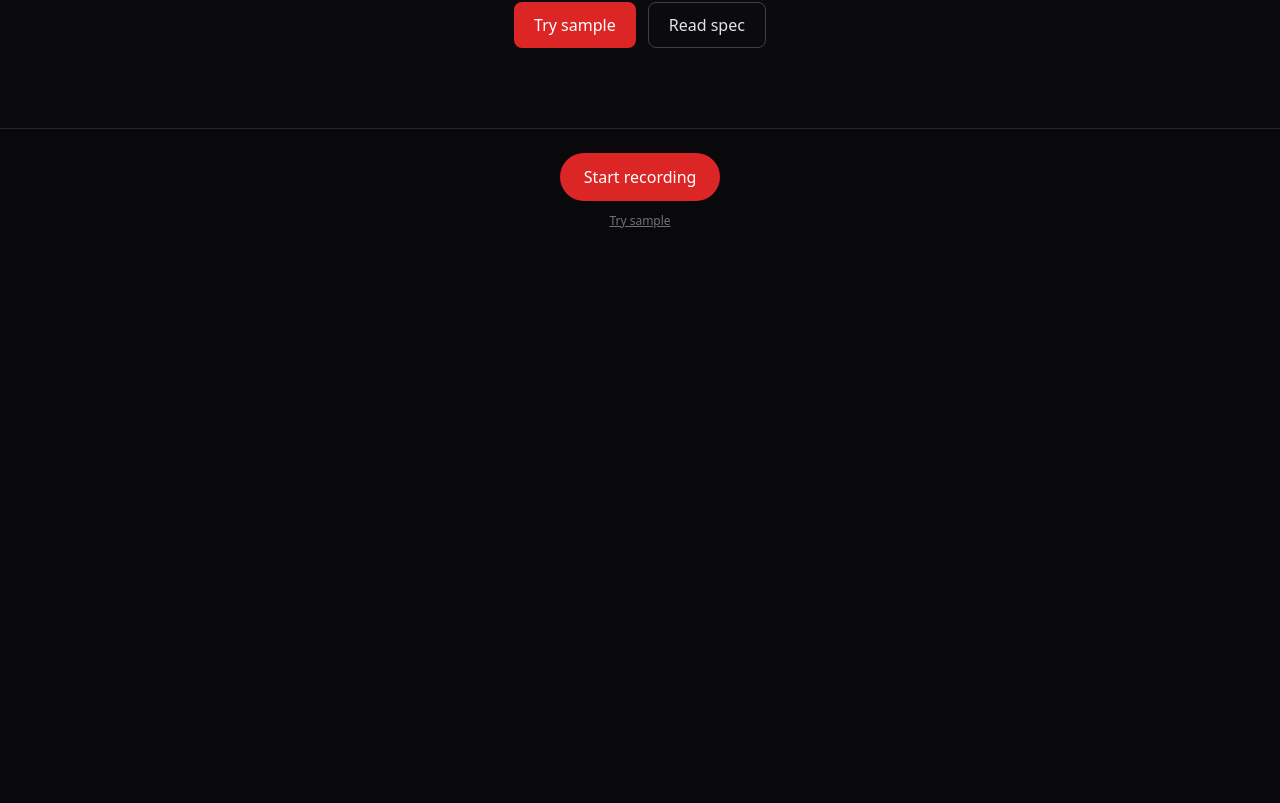
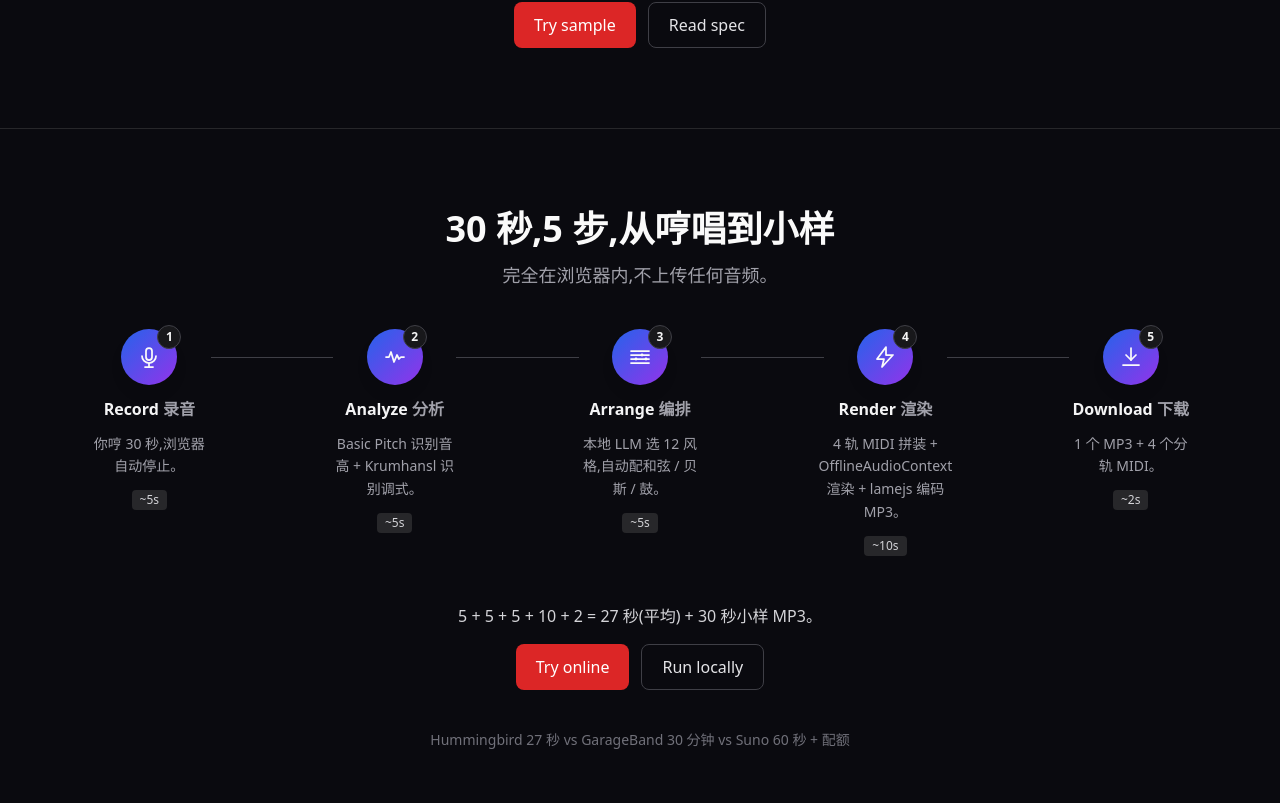
Before and after one commit to kevin12369/hummingbird, a Next.js app in the folder apps/web/: page /hummingbird/ in a window 1280 px wide. Shown: the part 1697-2500 px from the top of the page. Before the commit the page ends 1950 px from the top, so only its background shows below. Built offline with nearby package versions, Linux system fonts and the light colour scheme.

Commit message:
feat(web): v2 P0-3 How It Works 5 步流程段(Record → Analyze → Arrange → Render → Download = 27 秒)

```diff
--- /dev/null
+++ b/apps/web/components/HowItWorks.tsx
@@ -0,0 +1,154 @@
+import React from 'react';
+import { Step } from './HowItWorks/Step';
+import { StepConnector } from './HowItWorks/StepConnector';
+import {
+  MicIcon,
+  WaveformIcon,
+  ChordSheetIcon,
+  RenderIcon,
+  DownloadIcon,
+} from './HowItWorks/icons';
+
+interface StepConfig {
+  index: number;
+  title: string;
+  titleZh: string;
+  description: string;
+  durationSec: number;
+  icon: React.ReactNode;
+}
+
+const STEPS: StepConfig[] = [
+  {
+    index: 1,
+    title: 'Record',
+    titleZh: '录音',
+    description: '你哼 30 秒,浏览器自动停止。',
+    durationSec: 5,
+    icon: <MicIcon />,
+  },
+  {
+    index: 2,
+    title: 'Analyze',
+    titleZh: '分析',
+    description: 'Basic Pitch 识别音高 + Krumhansl 识别调式。',
+    durationSec: 5,
+    icon: <WaveformIcon />,
+  },
+  {
+    index: 3,
+    title: 'Arrange',
+    titleZh: '编排',
+    description: '本地 LLM 选 12 风格,自动配和弦 / 贝斯 / 鼓。',
+    durationSec: 5,
+    icon: <ChordSheetIcon />,
+  },
+  {
+    index: 4,
+    title: 'Render',
+    titleZh: '渲染',
+    description: '4 轨 MIDI 拼装 + OfflineAudioContext 渲染 + lamejs 编码 MP3。',
+    durationSec: 10,
+    icon: <RenderIcon />,
+  },
+  {
+    index: 5,
+    title: 'Download',
+    titleZh: '下载',
+    description: '1 个 MP3 + 4 个分轨 MIDI。',
+    durationSec: 2,
+    icon: <DownloadIcon />,
+  },
+];
+
+const TOTAL_SEC = STEPS.reduce((acc, s) => acc + s.durationSec, 0);
+
+/**
+ * "How It Works" section for the landing page.
+ *
+ * Visualizes the 5 pipeline steps (Record → Analyze → Arrange → Render → Download)
+ * as a horizontal timeline on md+ and a stacked column on mobile. Includes a
+ * summary line with the total seconds, two CTAs, and a one-line comparison
+ * hint against GarageBand / Suno.
+ */
+export function HowItWorks() {
+  return (
+    <section
+      className="bg-[#0a0a0f] border-b border-zinc-800"
+      aria-labelledby="how-it-works-title"
+      data-testid="how-it-works"
+    >
+      <div className="max-w-6xl mx-auto px-6 py-20 flex flex-col gap-10">
+        {/* Header */}
+        <div className="text-center max-w-3xl mx-auto space-y-3">
+          <h2
+            id="how-it-works-title"
+            className="text-3xl md:text-4xl font-bold text-zinc-50"
+          >
+            30 秒,5 步,从哼唱到小样
+          </h2>
+          <p className="text-zinc-400 text-base md:text-lg">
+            完全在浏览器内,不上传任何音频。
+          </p>
+        </div>
+
+        {/* Steps row: connectors interleaved between steps on md+,
+            stacked single-column on mobile. */}
+        <div
+          className="flex flex-col md:flex-row md:items-start gap-6 md:gap-0"
+          data-testid="how-it-works-steps"
+        >
+          {STEPS.map((s, i) => (
+            <React.Fragment key={s.index}>
+              <Step
+                index={s.index}
+                title={s.title}
+                titleZh={s.titleZh}
+                description={s.description}
+                durationLabel={`~${s.durationSec}s`}
+                icon={s.icon}
+              />
+              {i < STEPS.length - 1 && <StepConnector />}
+            </React.Fragment>
+          ))}
+        </div>
+
+        {/* Total + CTAs */}
+        <div className="flex flex-col items-center gap-4 pt-2">
+          <p className="text-zinc-300 text-sm md:text-base text-center">
+            5 + 5 + 5 + 10 + 2 = <span data-testid="how-it-works-total">{TOTAL_SEC}</span> 秒(平均)
+            + 30 秒小样 MP3。
+          </p>
+          <div className="flex flex-wrap gap-3 justify-center">
+            <a
+              href="#demo"
+              className="inline-flex items-center gap-2 bg-red-600 hover:bg-red-500 text-white px-5 py-2.5 rounded-lg font-medium transition-colors"
+              data-testid="how-it-works-cta-try"
+            >
+              Try online
+            </a>
+            <a
+              href="https://github.com/kevin12369/hummingbird"
+              className="inline-flex items-center gap-2 border border-zinc-700 hover:border-zinc-500 text-zinc-200 px-5 py-2.5 rounded-lg font-medium transition-colors"
+              target="_blank"
+              rel="noopener noreferrer"
+              data-testid="how-it-works-cta-gh"
+            >
+              Run locally
+            </a>
+          </div>
+        </div>
+
+        {/* Comparison hint */}
+        <p
+          className="text-center text-xs md:text-sm text-zinc-500"
+          data-testid="how-it-works-compare"
+        >
+          Hummingbird {TOTAL_SEC} 秒 vs GarageBand 30 分钟 vs Suno 60 秒 + 配额
+        </p>
+      </div>
+    </section>
+  );
+}
+
+export default HowItWorks;
--- /dev/null
+++ b/apps/web/components/HowItWorks/Step.tsx
@@ -0,0 +1,62 @@
+import React from 'react';
+
+export interface StepProps {
+  index: number;            // 1-based
+  title: string;            // "Record"
+  titleZh: string;          // "录音"
+  description: string;      // 1-sentence description
+  durationLabel: string;    // "~5s"
+  icon: React.ReactNode;    // inline SVG
+}
+
+/**
+ * Single cell of the 5-step timeline.
+ *
+ * Vertical layout:
+ *   [ icon + number badge in a 14x14 gradient circle ]
+ *   title (English + Chinese)
+ *   description (1 line)
+ *   duration chip
+ *
+ * Connector lines between steps live in <StepConnector /> and are siblings
+ * inside the parent flex row, so they're easy to skip on the last step.
+ */
+export function Step({
+  index,
+  title,
+  titleZh,
+  description,
+  durationLabel,
+  icon,
+}: StepProps) {
+  return (
+    <div
+      className="relative flex flex-col items-center text-center gap-3 flex-1 min-w-0"
+      data-testid="how-it-works-step"
+      data-step-index={index}
+    >
+      {/* Gradient circle with icon + 1-based number badge */}
+      <div className="relative flex items-center justify-center w-14 h-14 rounded-full bg-gradient-to-br from-blue-600 to-purple-600 shadow-lg text-white">
+        <span className="absolute -top-1 -right-1 inline-flex items-center justify-center w-6 h-6 text-xs font-semibold rounded-full bg-zinc-900 border border-zinc-700 text-zinc-100">
+          {index}
+        </span>
+        <span className="text-zinc-50">{icon}</span>
+      </div>
+
+      {/* Title */}
+      <span className="text-base font-semibold text-zinc-100">
+        {title} <span className="text-zinc-400">{titleZh}</span>
+      </span>
+
+      {/* Description */}
+      <p className="text-sm text-zinc-400 leading-relaxed max-w-[14rem]">
+        {description}
+      </p>
+
+      {/* Duration chip */}
+      <span className="bg-zinc-800 text-zinc-300 px-2 py-0.5 rounded text-xs">
+        {durationLabel}
+      </span>
+    </div>
+  );
+}
--- /dev/null
+++ b/apps/web/components/HowItWorks/StepConnector.tsx
@@ -0,0 +1,15 @@
+import React from 'react';
+
+/**
+ * Horizontal connector line between two steps on md+ screens.
+ * On mobile (stacked layout) the connector is hidden via CSS.
+ */
+export function StepConnector() {
+  return (
+    <div
+      aria-hidden="true"
+      className="hidden md:block flex-1 h-px bg-zinc-700 self-start mt-7"
+      data-testid="how-it-works-connector"
+    />
+  );
+}
--- /dev/null
+++ b/apps/web/components/HowItWorks/icons.tsx
@@ -0,0 +1,84 @@
+import React from 'react';
+
+/**
+ * 5 inline SVG icons used by the HowItWorks timeline.
+ *
+ * Why inline SVG instead of emoji:
+ * - Emoji fonts render inconsistently across macOS / Windows / Linux / mobile.
+ * - Inline SVG uses currentColor so the parent text color drives the stroke.
+ *
+ * All icons are 24x24, stroke-based, and use strokeWidth=1.75.
+ */
+
+interface IconProps {
+  className?: string;
+}
+
+function baseProps(className?: string) {
+  return {
+    width: 24,
+    height: 24,
+    viewBox: '0 0 24 24',
+    fill: 'none',
+    stroke: 'currentColor',
+    strokeWidth: 1.75,
+    strokeLinecap: 'round' as const,
+    strokeLinejoin: 'round' as const,
+    className,
+    'aria-hidden': true,
+  };
+}
+
+export function MicIcon({ className }: IconProps) {
+  return (
+    <svg {...baseProps(className)}>
+      <rect x="9" y="3" width="6" height="12" rx="3" />
+      <path d="M5 11a7 7 0 0 0 14 0" />
+      <line x1="12" y1="18" x2="12" y2="22" />
+      <line x1="8" y1="22" x2="16" y2="22" />
+    </svg>
+  );
+}
+
+export function WaveformIcon({ className }: IconProps) {
+  // Stylized: a peak + horizontal line, hinting at pitch / key detection.
+  return (
+    <svg {...baseProps(className)}>
+      <path d="M3 12h3l2-5 3 10 3-7 2 4 2-2h3" />
+    </svg>
+  );
+}
+
+export function ChordSheetIcon({ className }: IconProps) {
+  // Music staff with notes: 4 horizontal lines + 2 small dots.
+  return (
+    <svg {...baseProps(className)}>
+      <line x1="3" y1="6" x2="21" y2="6" />
+      <line x1="3" y1="10" x2="21" y2="10" />
+      <line x1="3" y1="14" x2="21" y2="14" />
+      <line x1="3" y1="18" x2="21" y2="18" />
+      <circle cx="8" cy="14" r="1.4" fill="currentColor" stroke="none" />
+      <circle cx="14" cy="10" r="1.4" fill="currentColor" stroke="none" />
+      <circle cx="18" cy="14" r="1.4" fill="currentColor" stroke="none" />
+    </svg>
+  );
+}
+
+export function RenderIcon({ className }: IconProps) {
+  // Lightning bolt: signals the offline rendering step.
+  return (
+    <svg {...baseProps(className)}>
+      <polygon points="13 2 4 14 11 14 9 22 20 10 13 10 13 2" />
+    </svg>
+  );
+}
+
+export function DownloadIcon({ className }: IconProps) {
+  return (
+    <svg {...baseProps(className)}>
+      <path d="M12 3v12" />
+      <path d="M7 10l5 5 5-5" />
+      <line x1="4" y1="20" x2="20" y2="20" />
+    </svg>
+  );
+}
--- a/apps/web/pages/index.tsx
+++ b/apps/web/pages/index.tsx
@@ -15,6 +15,7 @@ import { Toast } from '../components/Toast';
 import { Hero } from '../components/Hero';
 import { StatusBadges } from '../components/StatusBadges';
 import { StyleCarousel } from '../components/StyleCarousel';
+import { HowItWorks } from '../components/HowItWorks';
 import { useToast } from '../hooks/useToast';
 import { useTheme } from '../lib/theme';
 import {
@@ -390,6 +391,7 @@ export default function Home() {
       <Hero />
       <StatusBadges />
       <StyleCarousel />
+      <HowItWorks />
       <main id="demo" className="flex-1 p-6 max-w-3xl mx-auto flex flex-col gap-6">
         <section className="flex flex-col items-center gap-3">
           <Recorder onComplete={handleRecordingComplete} />
```
Also changed, not shown: 1 other file (tests, documents, lock files or other folders).
